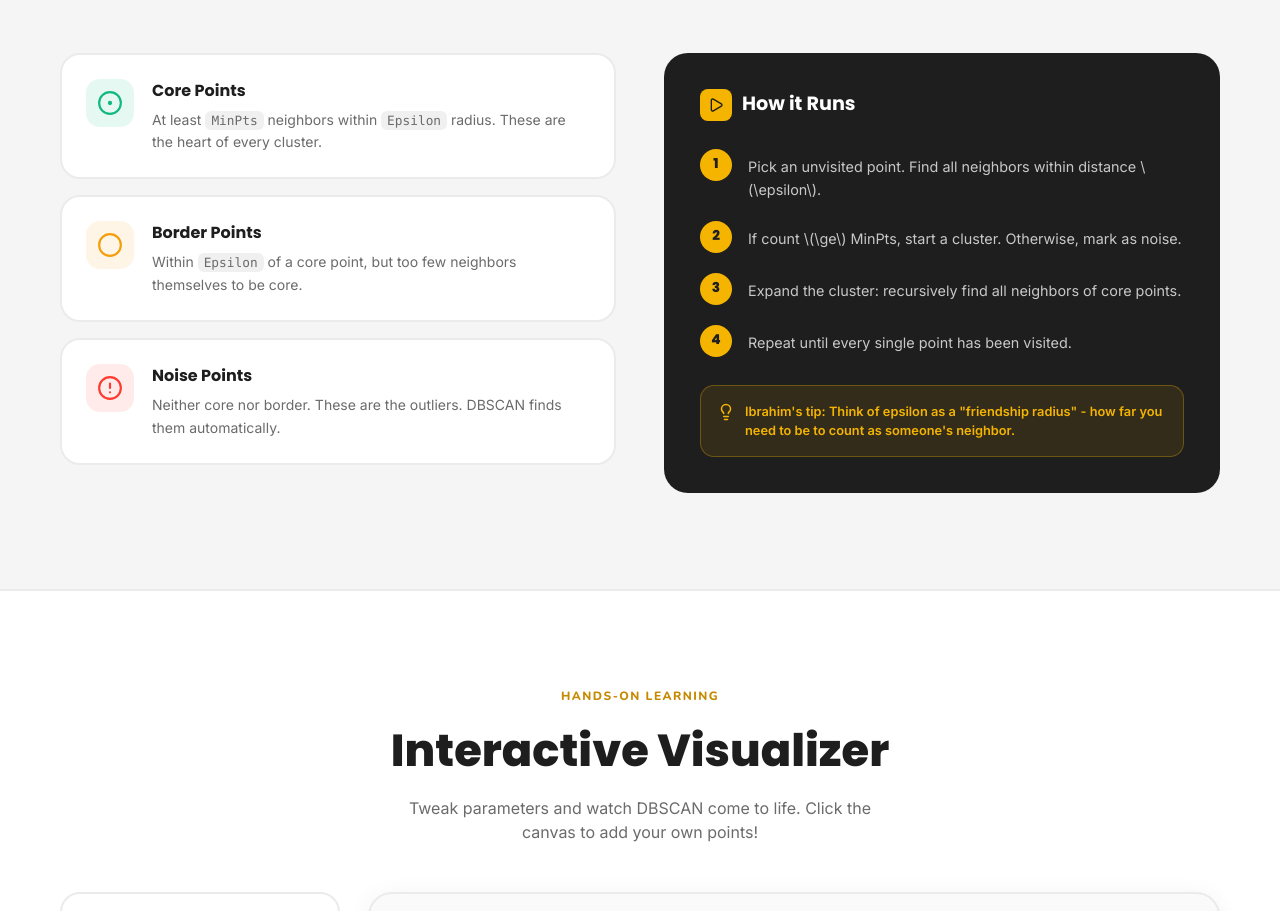
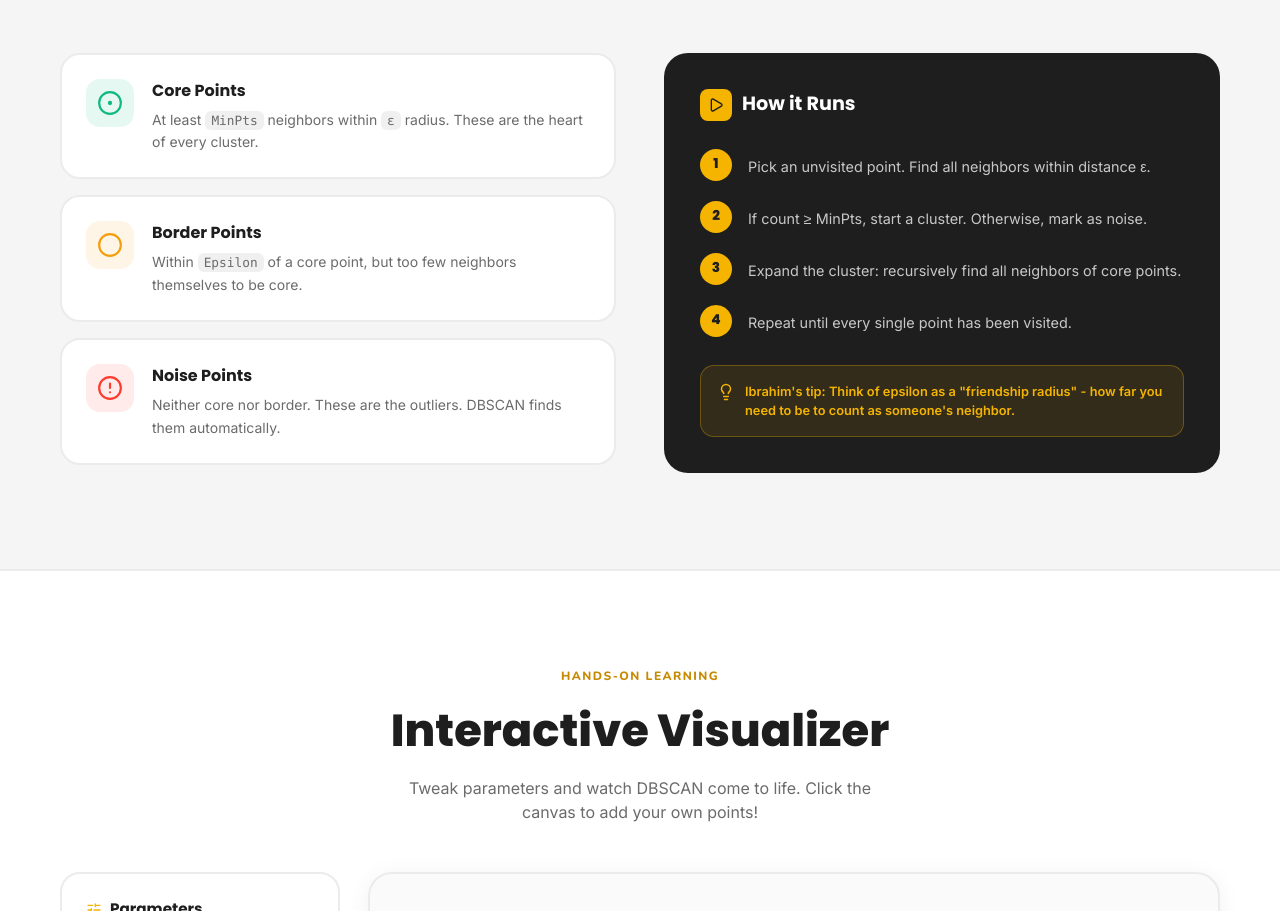
Before and after one commit to rudeIMB/DBSCAN, a website built with Vite: page index.html in a window 1280 px wide. Shown: the part 1067-1978 px from the top of the page. Built offline with nearby package versions, Linux system fonts and the light colour scheme.

Commit message:
Math symbols

```diff
--- a/index.html
+++ b/index.html
@@ -450,7 +450,7 @@
             </div>
             <div>
               <h4 style="font-family:'Poppins',sans-serif;font-weight:700;font-size:1rem;color:#1E1E1E;margin-bottom:6px;">Core Points</h4>
-              <p style="font-size:0.875rem;color:#6B6B6B;line-height:1.6;">At least <code style="background:#F0F0F0;padding:2px 6px;border-radius:6px;font-size:0.8rem;">MinPts</code> neighbors within <code style="background:#F0F0F0;padding:2px 6px;border-radius:6px;font-size:0.8rem;">Epsilon</code> radius. These are the heart of every cluster.</p>
+              <p style="font-size:0.875rem;color:#6B6B6B;line-height:1.6;">At least <code style="background:#F0F0F0;padding:2px 6px;border-radius:6px;font-size:0.8rem;">MinPts</code> neighbors within <code style="background:#F0F0F0;padding:2px 6px;border-radius:6px;font-size:0.8rem;">&#949;</code> radius. These are the heart of every cluster.</p>
             </div>
           </div>
           <div class="brand-card" style="padding:24px;display:flex;gap:18px;align-items:flex-start;">
@@ -483,11 +483,11 @@
           <div style="display:flex;flex-direction:column;gap:20px;">
             <div style="display:flex;gap:16px;align-items:flex-start;">
               <div style="width:32px;height:32px;border-radius:50%;background:var(--yellow);color:#1E1E1E;font-weight:800;font-size:0.85rem;display:flex;align-items:center;justify-content:center;flex-shrink:0;font-family:'Poppins',sans-serif;">1</div>
-              <p style="color:#C8C8C8;font-size:0.9rem;line-height:1.6;margin-top:6px;">Pick an unvisited point. Find all neighbors within distance \(\epsilon\).</p>
+              <p style="color:#C8C8C8;font-size:0.9rem;line-height:1.6;margin-top:6px;">Pick an unvisited point. Find all neighbors within distance &#949;.</p>
             </div>
             <div style="display:flex;gap:16px;align-items:flex-start;">
               <div style="width:32px;height:32px;border-radius:50%;background:var(--yellow);color:#1E1E1E;font-weight:800;font-size:0.85rem;display:flex;align-items:center;justify-content:center;flex-shrink:0;font-family:'Poppins',sans-serif;">2</div>
-              <p style="color:#C8C8C8;font-size:0.9rem;line-height:1.6;margin-top:6px;">If count \(\ge\) MinPts, start a cluster. Otherwise, mark as noise.</p>
+              <p style="color:#C8C8C8;font-size:0.9rem;line-height:1.6;margin-top:6px;">If count &ge; MinPts, start a cluster. Otherwise, mark as noise.</p>
             </div>
             <div style="display:flex;gap:16px;align-items:flex-start;">
               <div style="width:32px;height:32px;border-radius:50%;background:var(--yellow);color:#1E1E1E;font-weight:800;font-size:0.85rem;display:flex;align-items:center;justify-content:center;flex-shrink:0;font-family:'Poppins',sans-serif;">3</div>
```
